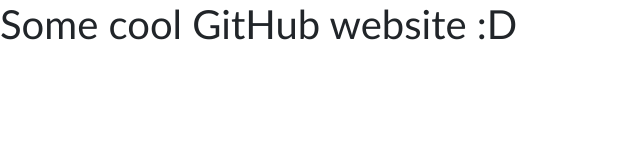
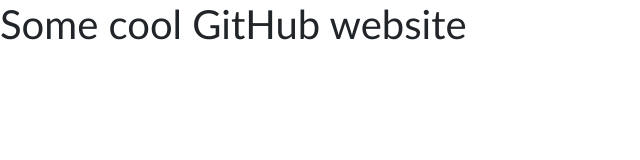
Before and after one commit to Grazen0/grazen0.github.io, a React app: page / in a window 1280 px wide. Shown: the top 160 px of the page, without its empty margins (0-640 px from the left). Built offline with nearby package versions, Linux system fonts and the light colour scheme.

Commit message:
wanna test if it still works

```diff
--- a/src/App.jsx
+++ b/src/App.jsx
@@ -2,7 +2,7 @@ import React from 'react';
 import './App.scss';
 
 function App() {
-	return <h1>Some cool GitHub website :D</h1>;
+	return <h1>Some cool GitHub website</h1>;
 }
 
 export default App;
```
